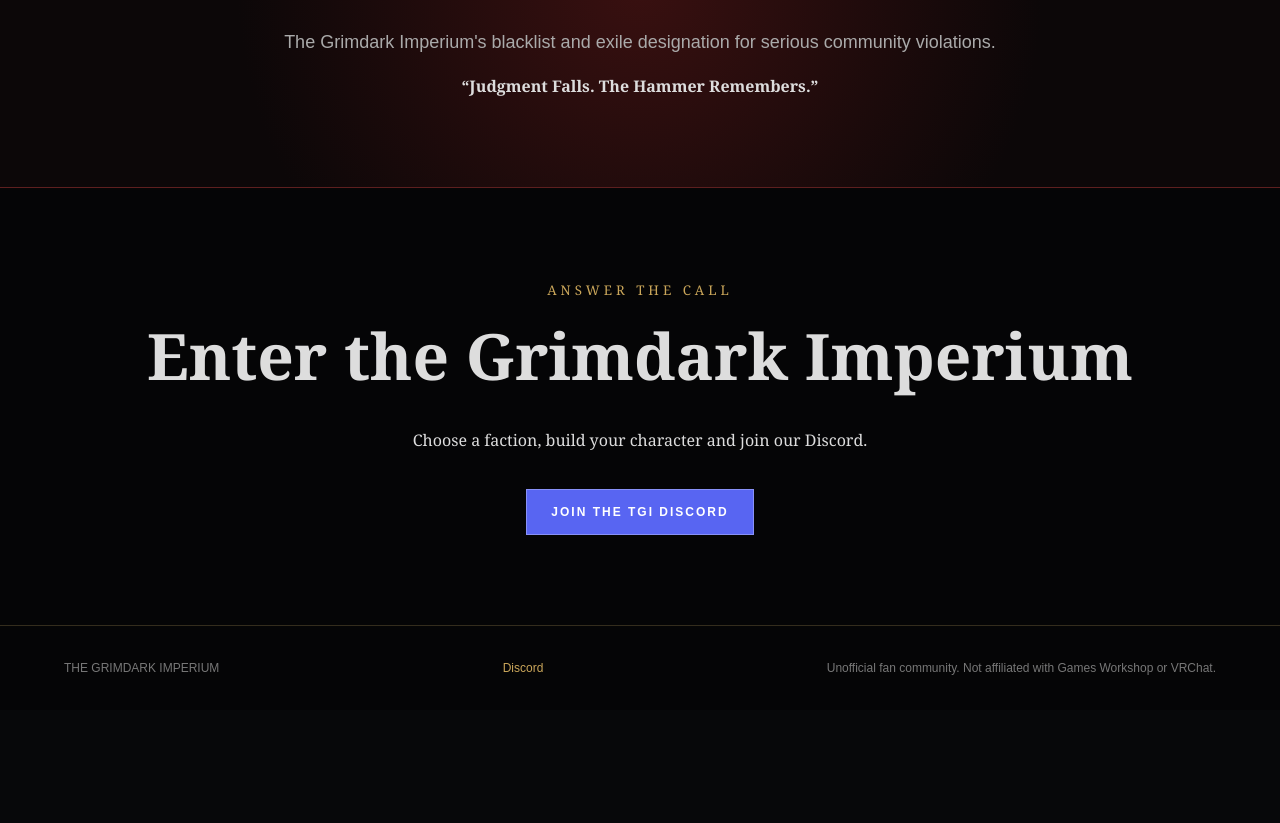
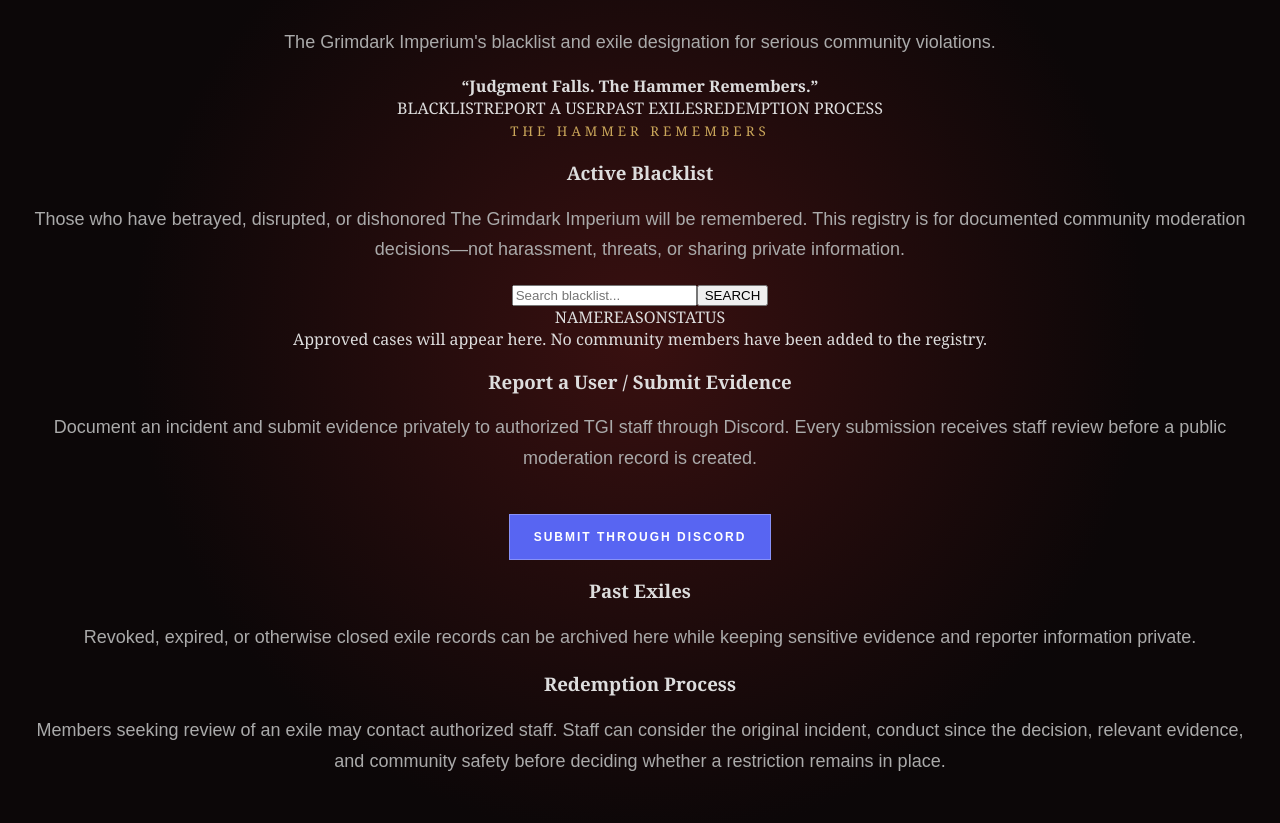
Before and after one commit to HiddenKiller20/GrimDark, a website: page public/index.html in a window 1280 px wide. Shown: the part 4591-5414 px from the top of the page. Before the commit the page ends 5301 px from the top, so only its background shows below. Drawn offline with Linux system fonts and the light colour scheme.

Commit message:
Add Order of the Hammer blacklist registry

```diff
--- a/public/index.html
+++ b/public/index.html
@@ -14,6 +14,14 @@
 <details><summary>🌌 Other Forces</summary><p>Imperial and Chaos Knights, minor xenos, mercenaries, auxiliaries and approved lore-compatible forces.</p></details></section>
 <section id="roles" class="band"><small>PERSONNEL ARCHIVE</small><h2>Leaders & Classes</h2><div class="profilegrid"><article><div class="portrait">PRIMARCH</div><h3>Primarchs</h3><p>Faction pages can feature the appropriate Primarch or gene-sire where one exists.</p></article><article><div class="portrait">CHAPTER MASTER</div><h3>Chapter Masters & Lords</h3><p>Command profiles for Chapter Masters, Chaos Lords, warbosses, phaerons and equivalent leaders.</p></article><article><div class="portrait">BATTLE-BROTHER</div><h3>Battle-Brother</h3><p>Core Adeptus Astartes line role, with faction-specific heraldry and specialization.</p></article><article><div class="portrait">TERMINATOR</div><h3>Terminator</h3><p>Veteran warriors equipped for elite operations in Tactical Dreadnought Armour.</p></article><article><div class="portrait">SPECIALIST</div><h3>Specialists</h3><p>Sergeants, Veterans, Apothecaries, Chaplains, Librarians, Techmarines and faction equivalents.</p></article></div><p class="note">Portrait panels are ready for TGI-owned or generated character artwork. This avoids copying official Games Workshop artwork into the site.</p></section>
 <section id="rules"><small>COMMUNITY CODEX</small><h2>Rules of Engagement</h2><div class="rules"><p>01 — Respect members, guests and staff.</p><p>02 — Keep in-character conflict separate from real-life conflict.</p><p>03 — Follow VRChat rules and event instructions.</p><p>04 — No godmodding, metagaming, disruptive RP or random killing in structured events.</p><p>05 — No crashers, malicious tools, harassment or staff impersonation.</p><p>06 — Rank is an RP responsibility, not permission to mistreat players.</p></div></section>
-<section id="hammer" class="hammer"><small>JUDGMENT FALLS</small><h2>THE ORDER OF THE HAMMER</h2><p>The Grimdark Imperium's blacklist and exile designation for serious community violations.</p><b>“Judgment Falls. The Hammer Remembers.”</b></section>
+<section id="hammer" class="hammer"><small>JUDGMENT FALLS</small><h2>THE ORDER OF THE HAMMER</h2><p>The Grimdark Imperium's blacklist and exile designation for serious community violations.</p><b>“Judgment Falls. The Hammer Remembers.”</b>
+<div class="hammer-tabs"><a href="#blacklist">BLACKLIST</a><a href="#report">REPORT A USER</a><a href="#past-exiles">PAST EXILES</a><a href="#redemption">REDEMPTION PROCESS</a></div>
+<div id="blacklist" class="blacklist-panel"><small>THE HAMMER REMEMBERS</small><h3>Active Blacklist</h3><p>Those who have betrayed, disrupted, or dishonored The Grimdark Imperium will be remembered. This registry is for documented community moderation decisions—not harassment, threats, or sharing private information.</p>
+<div class="blacklist-search"><input id="blacklistSearch" type="search" placeholder="Search blacklist..." aria-label="Search blacklist"><button onclick="filterBlacklist()">SEARCH</button></div>
+<div class="blacklist-table"><div class="bl-head"><span>NAME</span><span>REASON</span><span>STATUS</span></div><div id="blacklistRows"><div class="bl-empty">Approved cases will appear here. No community members have been added to the registry.</div></div></div></div>
+<div id="report" class="order-card"><h3>Report a User / Submit Evidence</h3><p>Document an incident and submit evidence privately to authorized TGI staff through Discord. Every submission receives staff review before a public moderation record is created.</p><a class="btn discord" href="https://discord.gg/uwSgBer5d3" target="_blank" rel="noopener">SUBMIT THROUGH DISCORD</a></div>
+<div id="past-exiles" class="order-card"><h3>Past Exiles</h3><p>Revoked, expired, or otherwise closed exile records can be archived here while keeping sensitive evidence and reporter information private.</p></div>
+<div id="redemption" class="order-card"><h3>Redemption Process</h3><p>Members seeking review of an exile may contact authorized staff. Staff can consider the original incident, conduct since the decision, relevant evidence, and community safety before deciding whether a restriction remains in place.</p></div>
+</section>
 <section id="join" class="join"><small>ANSWER THE CALL</small><h2>Enter the Grimdark Imperium</h2><p>Choose a faction, build your character and join our Discord.</p><a class="btn discord" href="https://discord.gg/uwSgBer5d3" target="_blank" rel="noopener">JOIN THE TGI DISCORD</a></section></main>
-<footer><span>THE GRIMDARK IMPERIUM</span><a href="https://discord.gg/uwSgBer5d3" target="_blank">Discord</a><span>Unofficial fan community. Not affiliated with Games Workshop or VRChat.</span></footer></body></html>
+<footer><span>THE GRIMDARK IMPERIUM</span><a href="https://discord.gg/uwSgBer5d3" target="_blank">Discord</a><span>Unofficial fan community. Not affiliated with Games Workshop or VRChat.</span></footer><script>function filterBlacklist(){const q=document.getElementById('blacklistSearch').value.toLowerCase();document.querySelectorAll('#blacklistRows .bl-row').forEach(r=>r.style.display=r.textContent.toLowerCase().includes(q)?'grid':'none')}document.addEventListener('DOMContentLoaded',()=>{const s=document.getElementById('blacklistSearch');if(s)s.addEventListener('input',filterBlacklist)})</script></body></html>
```
